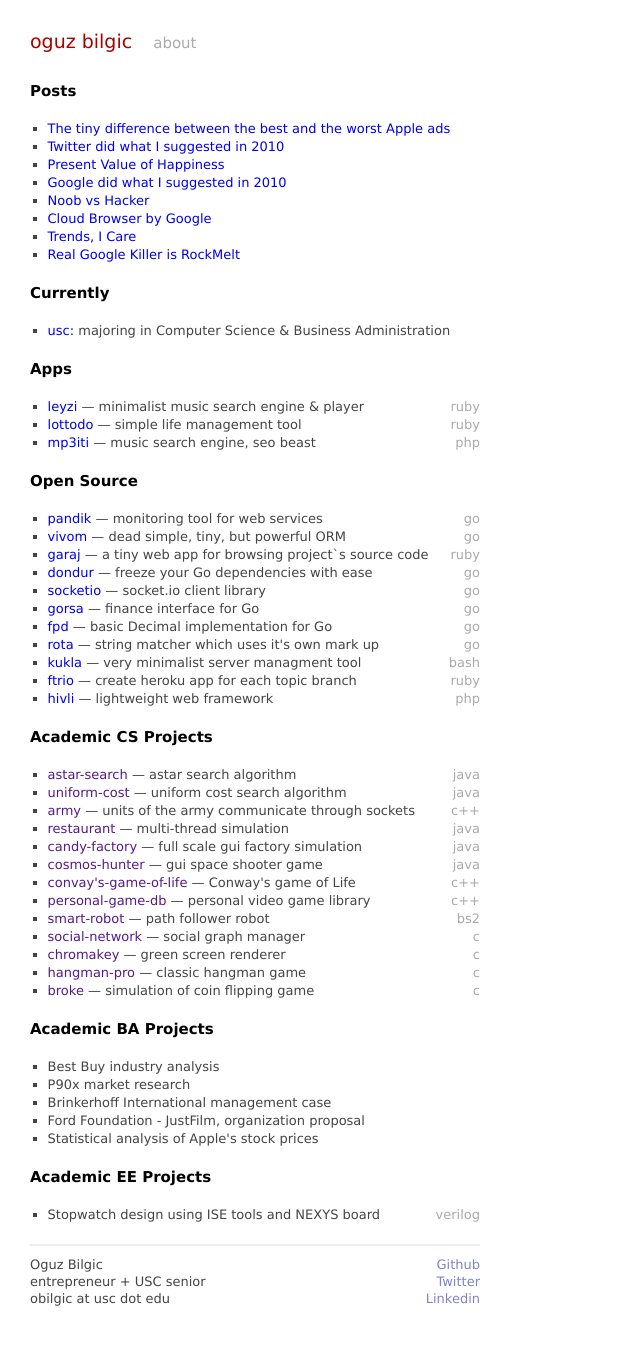
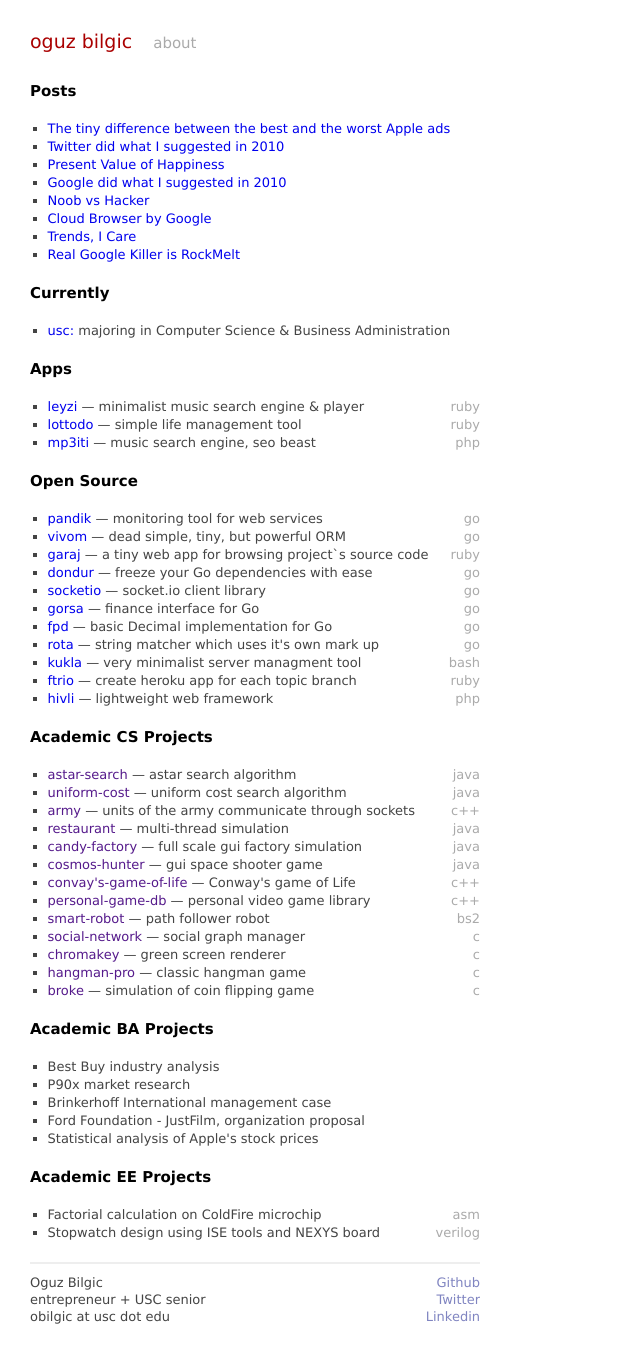
Before and after one commit to oguzbilgic/oguzbilgic.github.com, a Jekyll site: the page built from index.html, in a window 1280 px wide. Shown: the whole page, without its empty margins (0-640 px from the left). Built offline with Jekyll 4.4.1, drawn with Linux system fonts in a browser that asks for light colours; Markdown is read by kramdown in place of the engine named in the settings.

Commit message:
Update index.html

```diff
--- a/index.html
+++ b/index.html
@@ -67,6 +67,7 @@ title: oguz bilgic
 
   <h2>Academic EE Projects</h2>
   <ul class="posts">
+    <li>Factorial calculation on ColdFire microchip <span class="lang">asm</span></li>
     <li>Stopwatch design using ISE tools and NEXYS board <span class="lang">verilog</span></li>
   </ul>
 
```
